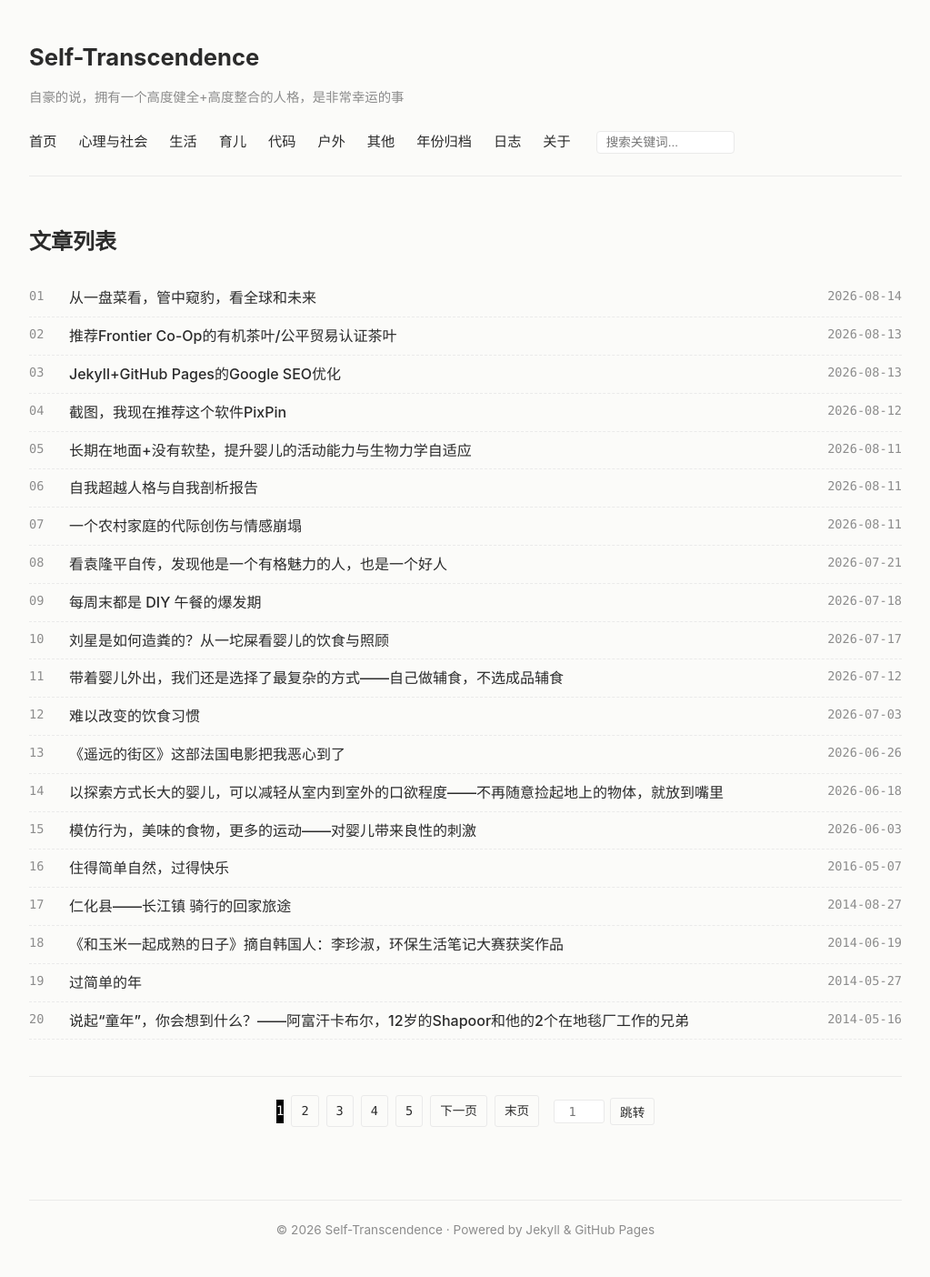
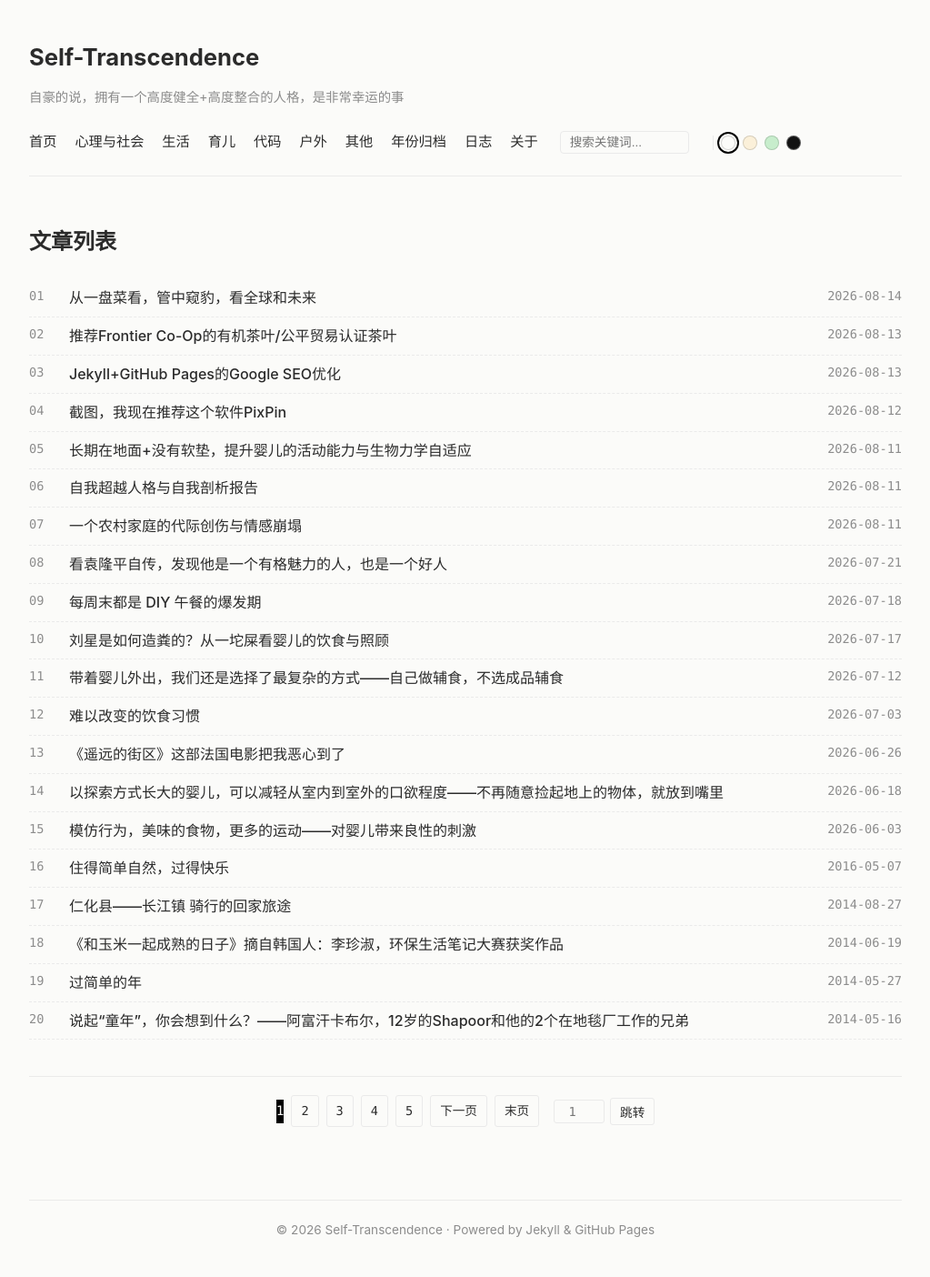
Before and after one commit to Natural-system/self-transcendence, a Jekyll site: the page built from index.html, in a window 1280 px wide. Shown: the whole page at 91% size, without its empty margins (128-1151 px from the left). Built offline with Jekyll 4.4.1, drawn with Linux system fonts in a browser that asks for light colours.

```diff
--- a/_layouts/default.html
+++ b/_layouts/default.html
@@ -17,18 +17,61 @@
   <!-- 规范链接 -->
   <link rel="canonical" href="{{ page.url | absolute_url }}">
 
+  <!-- 1. 防闪烁脚本：优先读取本地主题配置并应用到 <html> 标签 -->
+  <script>
+    (function() {
+      var savedTheme = localStorage.getItem('theme') || 'light';
+      document.documentElement.setAttribute('data-theme', savedTheme);
+    })();
+  </script>
+
   <style>
     /* ========================================== */
-    /* --- 1. 全局 CSS 变量配置 --- */
+    /* --- 1. 全局 CSS 变量与主题配置 --- */
     /* ========================================== */
-    :root {
+    :root, html[data-theme="light"] {
       --bg-color: #fbfbf9;
       --text-color: #2b2b2b;
       --muted-color: #8c8c8c;
       --border-color: #eaeaea;
       --accent-color: #000000;
+      --code-bg: #1e1e1e;
+      --code-border: transparent;
       --font-main: -apple-system, BlinkMacSystemFont, "Segoe UI", Roboto, "Helvetica Neue", Arial, sans-serif;
       --font-mono: "SFMono-Regular", Consolas, "Fira Code", "Liberation Mono", Menlo, monospace;
+    }
+
+    /* 暖黄 / 羊皮纸模式 */
+    html[data-theme="warm"] {
+      --bg-color: #fbf0d9;
+      --text-color: #3f3935;
+      --muted-color: #8c8275;
+      --border-color: #e4d8c1;
+      --accent-color: #2b2521;
+      --code-bg: #1e1e1e;
+      --code-border: transparent;
+    }
+
+    /* 护眼绿模式 */
+    html[data-theme="green"] {
+      --bg-color: #c7edcc;
+      --text-color: #233329;
+      --muted-color: #6b8273;
+      --border-color: #b3dfb9;
+      --accent-color: #111c15;
+      --code-bg: #1e1e1e;
+      --code-border: transparent;
+    }
+
+    /* 暗黑模式 (方案 A：代码块用稍亮的灰色 #1e1e1e，加上微弱边框区分界限) */
+    html[data-theme="dark"] {
+      --bg-color: #121212;
+      --text-color: #e0e0e0;
+      --muted-color: #888888;
+      --border-color: #2a2a2a;
+      --accent-color: #ffffff;
+      --code-bg: #1e1e1e;
+      --code-border: #333333;
     }
 
     body {
@@ -38,6 +81,7 @@
       line-height: 1.8;
       margin: 0;
       padding: 0;
+      transition: background-color 0.3s ease, color 0.3s ease;
     }
 
     a {
@@ -52,14 +96,13 @@
     }
 
     /* ========================================== */
-    /* --- 2. 通用深色代码块样式 (源头彻底防撑爆 + 支持复制按钮定位) --- */
+    /* --- 2. 通用深色代码块样式 (方案 A 适配) --- */
     /* ========================================== */
-    /* Jekyll 生成的代码块外层容器兼容覆盖 */
     .highlight,
     figure.highlight,
     div.highlighter-rouge,
     .highlighter-rouge div.highlight {
-      position: relative !important;     /* 必须相对定位，用于放置右上角复制按钮 */
+      position: relative !important;
       max-width: 100% !important;
       min-width: 0 !important;
       overflow-x: auto !important;
@@ -68,38 +111,45 @@
     }
 
     pre {
-      position: relative !important;     /* 必须相对定位 */
-      background-color: #1e1e1e !important; /* 暗黑背景色 */
-      color: #9cdcfe !important;           /* 默认浅蓝代码文字 */
+      position: relative !important;
+      background-color: var(--code-bg) !important;
+      border: 1px solid var(--code-border);
+      color: #9cdcfe !important;
       padding: 16px 18px 14px 18px;
       border-radius: 8px;
-      font-family: var(--font-mono);       /* 使用等宽字体变量 */
+      font-family: var(--font-mono);
       font-size: 14px;
       line-height: 1.6;
-      margin: 0;                           /* 由外层统一处理 margin */
+      margin: 0;
       max-width: 100% !important;
       min-width: 0 !important;
-      overflow-x: auto !important;          /* 超出时出现横向滚动条 */
+      overflow-x: auto !important;
       box-shadow: 0 2px 8px rgba(0, 0, 0, 0.15);
       box-sizing: border-box;
+      transition: background-color 0.3s ease, border-color 0.3s ease;
     }
 
     pre code {
       background-color: transparent !important;
       color: inherit !important;
       padding: 0;
-      white-space: pre !important;         /* 保持代码排版格式并支持横向滚动 */
+      white-space: pre !important;
       word-break: normal !important;
       display: block;
     }
 
     p code, li code {
-      background-color: #f0f0ec;
+      background-color: rgba(0, 0, 0, 0.06);
       padding: 2px 6px;
       border-radius: 4px;
       font-family: var(--font-mono);
       font-size: 0.9em;
       word-break: break-word;
+    }
+
+    html[data-theme="dark"] p code,
+    html[data-theme="dark"] li code {
+      background-color: rgba(255, 255, 255, 0.1);
     }
 
     /* 代码块右上角一键复制按钮样式 */
@@ -150,18 +199,11 @@
       max-width: 100%;
       height: auto;
     }
+
     /* 文章正文表格样式 */
     main table, article table {
       width: 100%;
-      border-collapse: collapse;  /* 折叠边框，避免边框间间隙 */
-      margin: 1.5em 0;
-      font-size: 0.95rem;
-    }
-
-/* 文章正文表格样式 */
-    main table, article table {
-      width: 100%;
-      border-collapse: collapse;  /* 折叠边框，避免边框间间隙 */
+      border-collapse: collapse;
       margin: 1.5em 0;
       font-size: 0.95rem;
     }
@@ -169,17 +211,17 @@
     main th, article th,
     main td, article td {
       padding: 8px 12px;
-      border: 1px solid var(--border-color); /* 使用全局配置的浅灰边框色 */
+      border: 1px solid var(--border-color);
       text-align: left;
     }
 
     main th, article th {
-      background-color: #f0f0ec;            /* 表头浅灰背景 */
+      background-color: rgba(0, 0, 0, 0.03);
       font-weight: 600;
     }
 
     main tr:nth-child(even), article tr:nth-child(even) {
-      background-color: rgba(0, 0, 0, 0.015); /* 偶数行微弱背景色，增加可读性 */
+      background-color: rgba(0, 0, 0, 0.015);
     }
 
     /* ========================================== */
@@ -188,10 +230,10 @@
     main blockquote, article blockquote, .post-content blockquote {
       margin: 1.5em 0;
       padding: 10px 16px;
-      background-color: #f7f7f5;               /* 极浅灰衬底色 */
-      border-left: 4px solid var(--accent-color); /* 左侧醒目竖线 */
-      color: #555555;                          /* 略浅的文字颜色，提升层级感 */
-      border-radius: 0 4px 4px 0;              /* 右侧微小圆角 */
+      background-color: rgba(0, 0, 0, 0.03);
+      border-left: 4px solid var(--accent-color);
+      color: var(--muted-color);
+      border-radius: 0 4px 4px 0;
     }
 
     main blockquote p, article blockquote p, .post-content blockquote p {
@@ -200,12 +242,13 @@
     }
 
     main blockquote p:last-child, article blockquote p:last-child {
-      margin-bottom: 0;                        /* 清除最后一段多余下边距 */
+      margin-bottom: 0;
     }
 
     /* ========================================== */
-    /* --- 3. 页面基础布局样式 --- */
-    /* ========================================== */    .progress-container {
+    /* --- 3. 页面基础布局样式与主题切换器 UI --- */
+    /* ========================================== */
+    .progress-container {
       position: fixed;
       top: 0;
       left: 0;
@@ -249,7 +292,7 @@
     nav.site-nav {
       display: flex;
       flex-wrap: wrap;
-      gap: 16px 24px;
+      gap: 16px 20px;
       align-items: center;
       font-size: 0.95rem;
       font-weight: 500;
@@ -272,19 +315,59 @@
     }
 
     .nav-search-input {
-      width: 130px;
+      width: 120px;
       padding: 4px 10px;
       font-size: 0.85rem;
       border: 1px solid var(--border-color);
-      background-color: #ffffff;
+      background-color: var(--bg-color);
+      color: var(--text-color);
       border-radius: 4px;
       outline: none;
       transition: border-color 0.2s ease, width 0.2s ease;
     }
     .nav-search-input:focus {
       border-color: var(--accent-color);
-      width: 160px;
+      width: 150px;
     }
+
+    /* --- 主题切换色彩小圆点组件 (增强防遮挡) --- */
+    .theme-switcher {
+      display: inline-flex;
+      align-items: center;
+      gap: 8px;
+      margin-left: 6px;
+      padding-left: 8px;
+      border-left: 1px solid var(--border-color);
+      position: relative;
+      z-index: 99;
+    }
+
+    .theme-dot {
+      width: 16px;
+      height: 16px;
+      border-radius: 50%;
+      cursor: pointer;
+      border: 1.5px solid rgba(0, 0, 0, 0.15);
+      box-sizing: border-box;
+      transition: transform 0.2s ease, border-color 0.2s ease, box-shadow 0.2s ease;
+      position: relative;
+      display: inline-block;
+      pointer-events: auto;
+    }
+
+    .theme-dot:hover {
+      transform: scale(1.25);
+    }
+
+    /* 选中状态显示外环效果 */
+    .theme-dot.active {
+      box-shadow: 0 0 0 2px var(--bg-color), 0 0 0 4px var(--accent-color);
+    }
+
+    .theme-dot[data-set-theme="light"] { background-color: #fbfbf9; }
+    .theme-dot[data-set-theme="warm"]  { background-color: #fbf0d9; }
+    .theme-dot[data-set-theme="green"] { background-color: #c7edcc; }
+    .theme-dot[data-set-theme="dark"]  { background-color: #121212; border-color: rgba(255, 255, 255, 0.3); }
 
     .post-list {
       list-style: none;
@@ -343,14 +424,14 @@
         grid-template-columns: minmax(0, 1fr);
       }
       .sidebar-toc {
-        display: none; /* 小屏幕自动隐藏左侧目录 */
+        display: none;
       }
     }
 
     .sidebar-toc {
       position: sticky;
       top: 40px;
-      background: #f4f4f0;
+      background: rgba(0, 0, 0, 0.03);
       padding: 18px;
       border-radius: 4px;
       font-size: 0.85rem;
@@ -426,13 +507,13 @@
 
     .pagination a:hover, .pagination button:hover {
       border-color: var(--accent-color);
-      background-color: #f0f0ec;
+      background-color: rgba(0, 0, 0, 0.05);
       text-decoration: none;
     }
 
     .pagination .active {
       background-color: var(--accent-color);
-      color: #ffffff;
+      color: var(--bg-color);
       border-color: var(--accent-color);
     }
 
@@ -454,7 +535,8 @@
       width: 42px;
       padding: 4px 6px;
       border: 1px solid var(--border-color);
-      background: #ffffff;
+      background: var(--bg-color);
+      color: var(--text-color);
       border-radius: 3px;
       text-align: center;
       font-family: var(--font-mono);
@@ -484,8 +566,8 @@
       font-size: 0.95rem;
       font-weight: 500;
       color: var(--text-color);
-      background-color: #f0f0ec;
-      border: 1px solid #dcdcd8;
+      background-color: rgba(0, 0, 0, 0.04);
+      border: 1px solid var(--border-color);
       border-radius: 5px;
       cursor: pointer;
       transition: all 0.2s ease;
@@ -493,7 +575,7 @@
     }
 
     .btn-toggle-year:hover {
-      color: #ffffff;
+      color: var(--bg-color);
       background-color: var(--accent-color);
       border-color: var(--accent-color);
     }
@@ -536,7 +618,9 @@
     .search-modal-content {
       max-width: 680px;
       margin: 80px auto 0;
-      background: #ffffff;
+      background: var(--bg-color);
+      color: var(--text-color);
+      border: 1px solid var(--border-color);
       border-radius: 8px;
       padding: 20px;
       box-shadow: 0 4px 25px rgba(0, 0, 0, 0.2);
@@ -590,6 +674,14 @@
         <div style="display: inline-flex; align-items: center; margin-left: 4px;">
           <input type="text" id="global-search-input" class="nav-search-input" placeholder="搜索关键词..." oninput="handleGlobalSearch()">
         </div>
+
+        <!-- 主题颜色切换器（双重触发保障） -->
+        <div class="theme-switcher">
+          <span class="theme-dot" data-set-theme="light" title="日光模式" onclick="changeTheme('light')"></span>
+          <span class="theme-dot" data-set-theme="warm" title="羊皮纸模式" onclick="changeTheme('warm')"></span>
+          <span class="theme-dot" data-set-theme="green" title="护眼绿模式" onclick="changeTheme('green')"></span>
+          <span class="theme-dot" data-set-theme="dark" title="暗黑模式" onclick="changeTheme('dark')"></span>
+        </div>
       </nav>
     </header>
 
@@ -605,9 +697,9 @@
   <!-- 全局搜索弹窗组件 -->
   <div id="search-modal-overlay" onclick="closeSearchModal(event)">
     <div class="search-modal-content" onclick="event.stopPropagation()">
-      <div style="display:flex; justify-scale:space-between; align-items:center; border-bottom: 1px solid var(--border-color); padding-bottom: 10px; margin-bottom: 15px;">
-        <h3 style="margin:0; font-size: 1.05rem; color:#333;">搜索结果</h3>
-        <span onclick="closeSearchModalDirect()" style="cursor:pointer; font-size: 1.4rem; color:#888; line-height: 1;">&times;</span>
+      <div style="display:flex; justify-content:space-between; align-items:center; border-bottom: 1px solid var(--border-color); padding-bottom: 10px; margin-bottom: 15px;">
+        <h3 style="margin:0; font-size: 1.05rem; color:var(--text-color);">搜索结果</h3>
+        <span onclick="closeSearchModalDirect()" style="cursor:pointer; font-size: 1.4rem; color:var(--muted-color); line-height: 1;">&times;</span>
       </div>
       <ul id="search-results-list" class="post-list"></ul>
       <div id="search-no-results" style="display:none; color:var(--muted-color); font-size:0.9rem; padding: 15px 0;">未找到相关文章</div>
@@ -615,6 +707,26 @@
   </div>
 
   <script>
+    // 0. 主题切换与持久化逻辑（全局可用）
+    function changeTheme(targetTheme) {
+      document.documentElement.setAttribute('data-theme', targetTheme);
+      localStorage.setItem('theme', targetTheme);
+
+      var dots = document.querySelectorAll('.theme-dot');
+      dots.forEach(function(dot) {
+        if (dot.getAttribute('data-set-theme') === targetTheme) {
+          dot.classList.add('active');
+        } else {
+          dot.classList.remove('active');
+        }
+      });
+    }
+
+    document.addEventListener('DOMContentLoaded', function() {
+      var currentTheme = document.documentElement.getAttribute('data-theme') || 'light';
+      changeTheme(currentTheme);
+    });
+
     // 1. 顶部阅读进度条
     window.onscroll = function() {
       var winScroll = document.body.scrollTop || document.documentElement.scrollTop;
```
Also changed, not shown: other parts of _layouts/default.html (+0 -8 lines), _layouts/log.html (+43 -1 lines).
